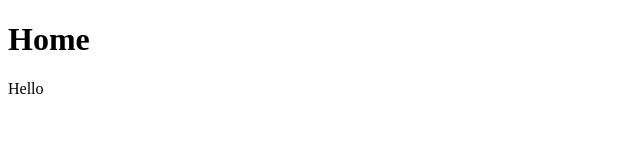
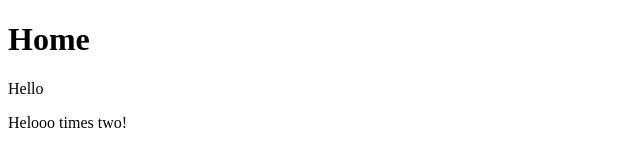
Before and after one commit to Korozivni/cautious-engine, a plain HTML site: page index.html in a window 1280 px wide. Shown: the whole page, without its empty margins (0-640 px from the left). Drawn offline with Linux system fonts and the light colour scheme.

Commit message:
Second commit

```diff
--- a/index.html
+++ b/index.html
@@ -8,5 +8,6 @@
 <body>
     <h1>Home</h1>
     <p>Hello</p>
+    <p>Helooo times two!</p>
 </body>
 </html>
```
